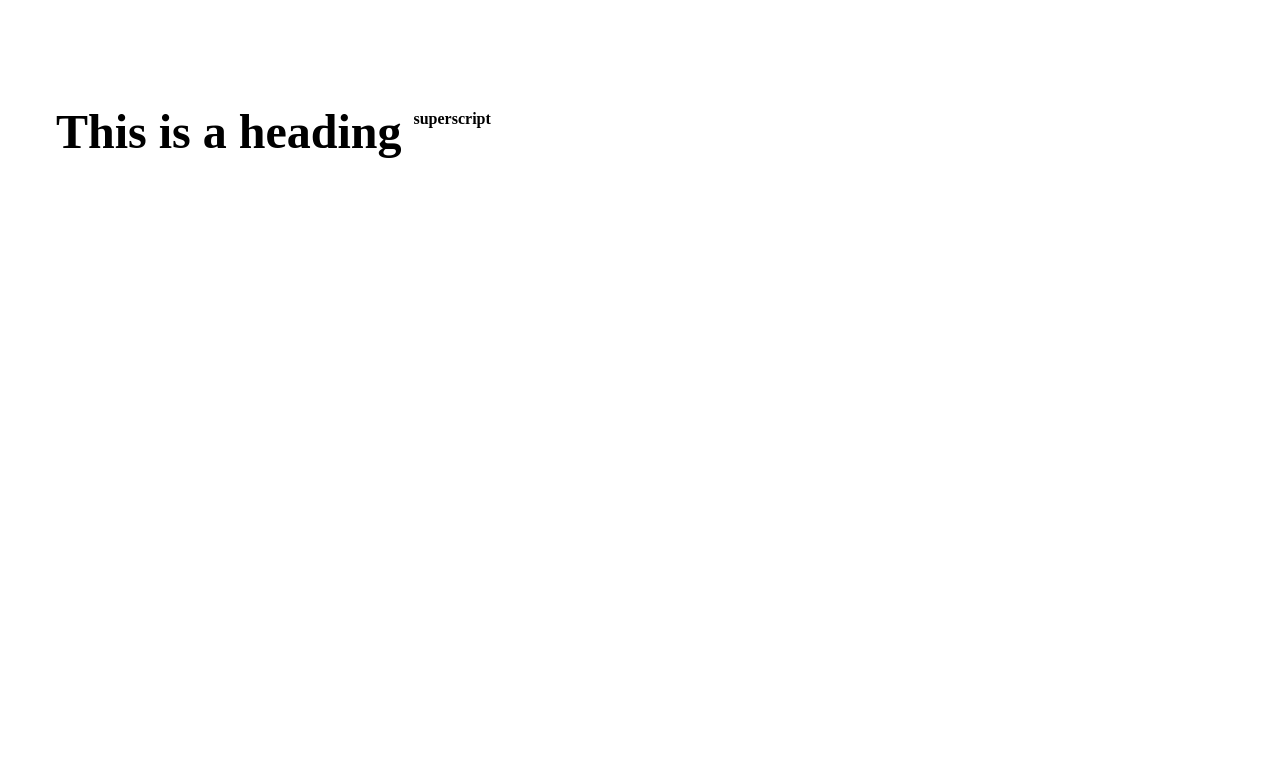
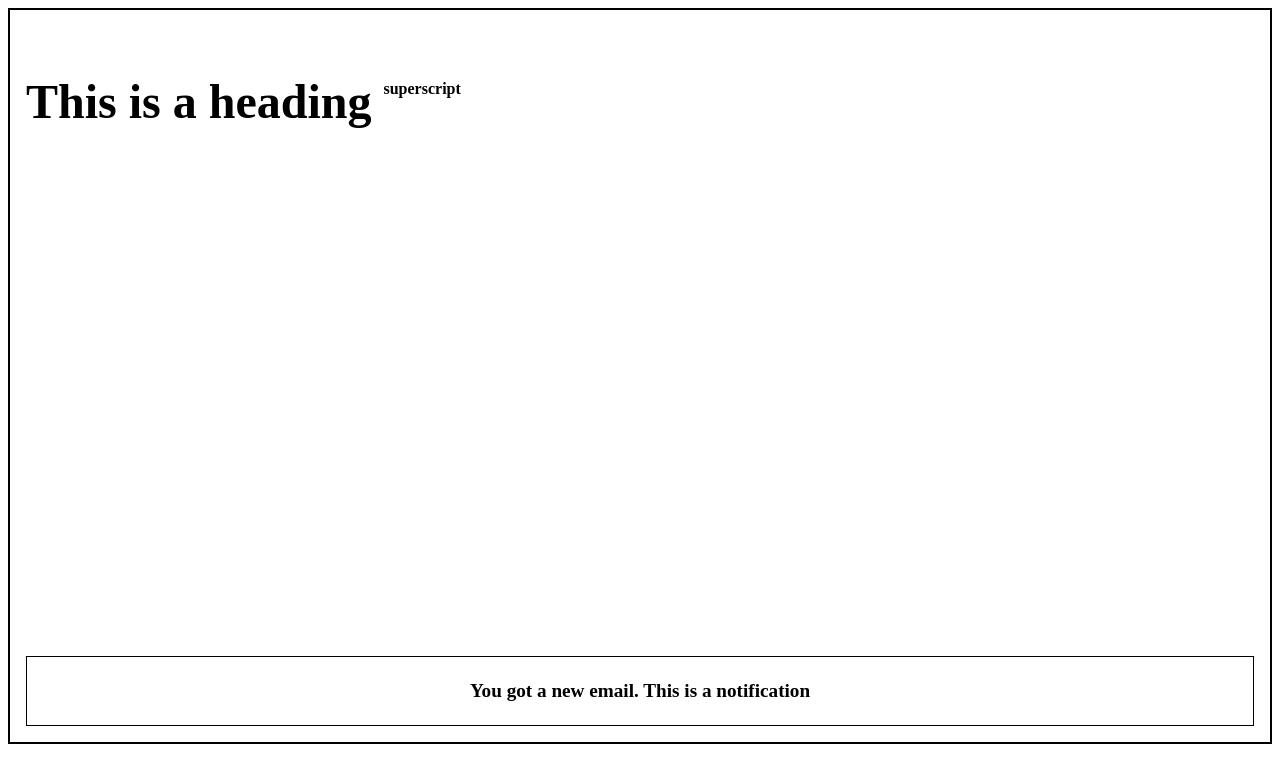
Before and after one commit to RadhikaRJ/my_css, a plain HTML site: page index.html in a window 1280 px wide. Drawn offline with Linux system fonts and the light colour scheme.

Commit message:
superscript and snackbar component

```diff
--- a/index.html
+++ b/index.html
@@ -1,5 +1,6 @@
 <!DOCTYPE html>
 <html lang="en">
+
 <head>
     <meta charset="UTF-8">
     <meta http-equiv="X-UA-Compatible" content="IE=edge">
@@ -7,10 +8,20 @@
     <title>CSS HW</title>
     <link href="styles.css" rel="stylesheet">
 </head>
+
 <body>
-<div class="container">
-    <p>This is a heading <span class="superscript">superscript</span></p>
-</div>
+    <div class="main-container">
+        <div class="container">
+            <p>This is a heading <span class="superscript">superscript</span></p>
+
+        </div>
+        <div class="notification">
+            <p>You got a new email. This is a notification</p>
+        </div>
+
+    </div>
+
 
 </body>
+
 </html>
--- a/styles.css
+++ b/styles.css
@@ -1,9 +1,18 @@
+
+.main-container{
+    padding:1em;
+    border:2px solid black;
+    height:700px;
+    display: flex;
+    flex-direction: column;
+    justify-content: space-between;
+}
 
 .container{
 display: flex;
 font-size: xxx-large;
 font-weight: 700;
-padding:1em;
+
 }
 
 .superscript{
@@ -11,3 +20,15 @@ padding:1em;
     font-size:medium;
     bottom:1.5em;
 }
+
+.notification{
+
+    border: 1px solid black;
+}
+
+.notification>p{
+    font-weight: 700;
+    padding:0.25rem;
+    font-size: larger;
+    text-align: center;
+}
```
